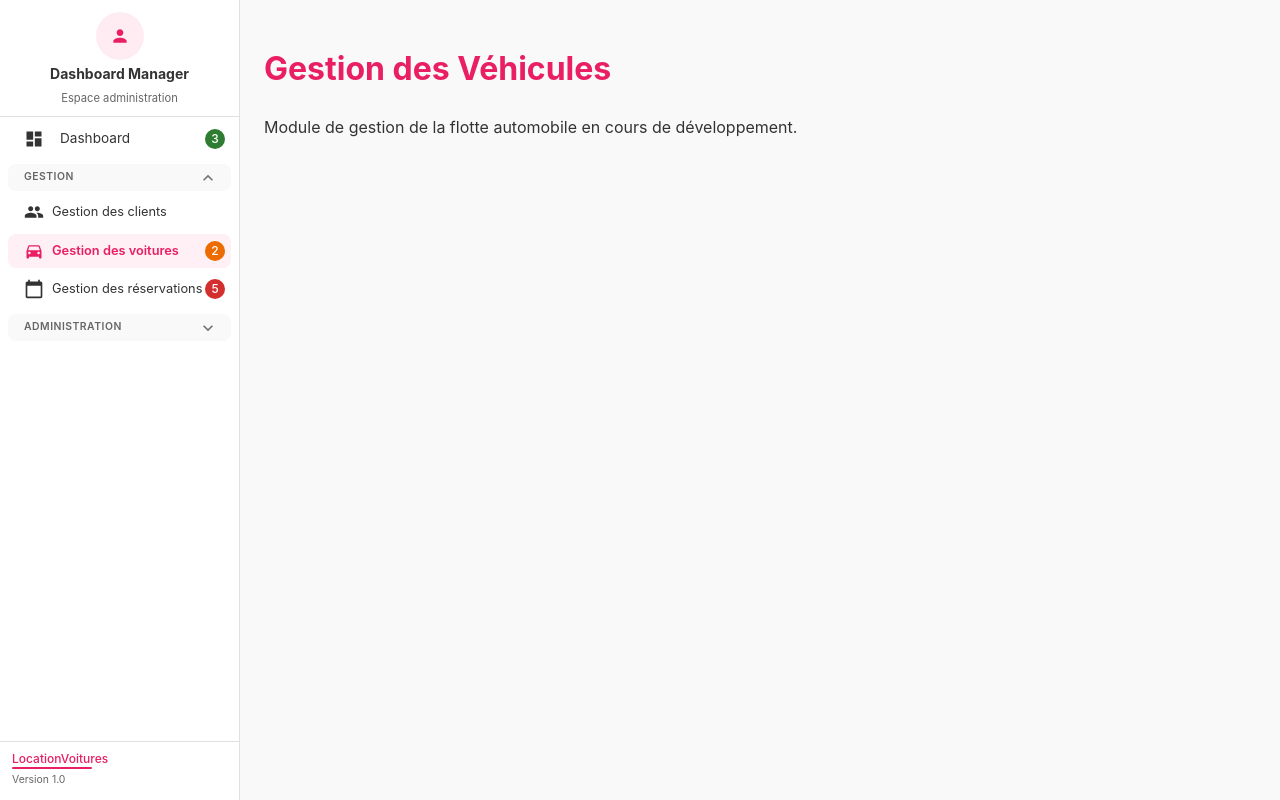
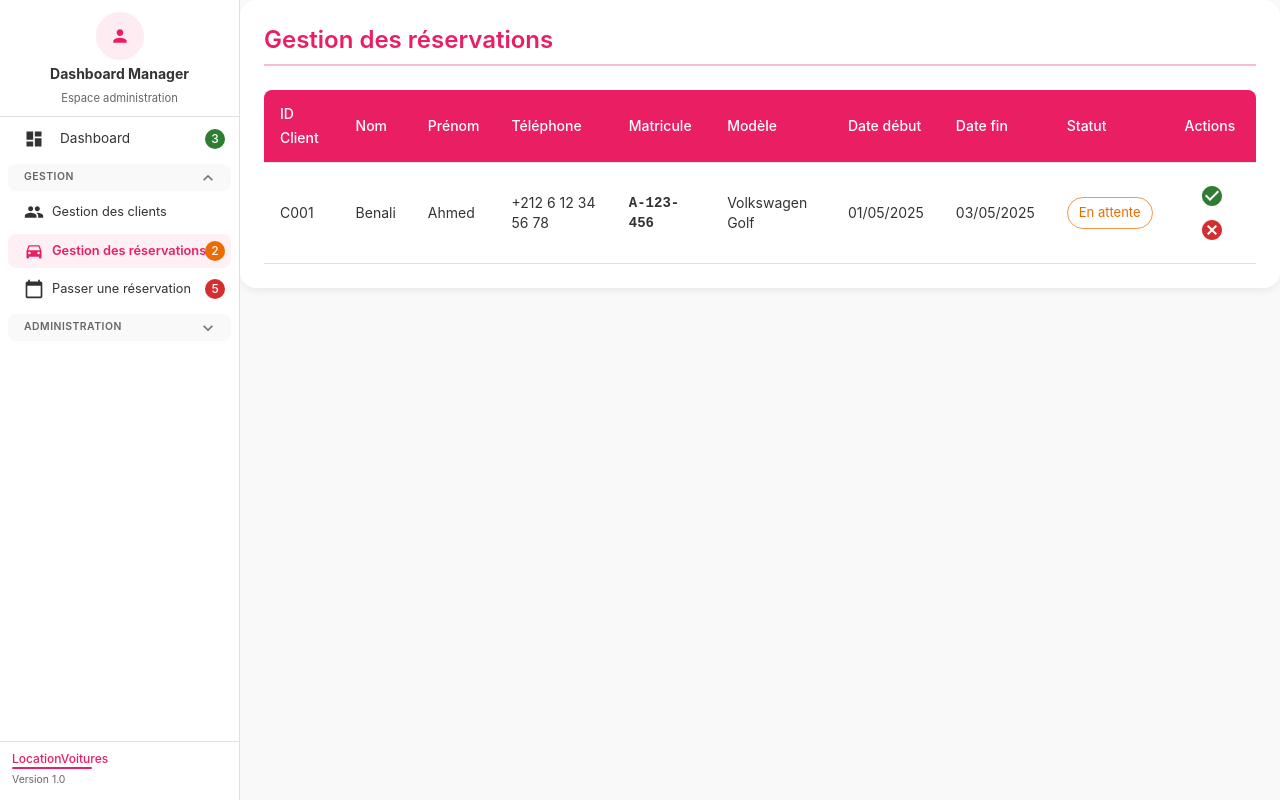
Before and after one commit to LocationVoituresEnsate/frontend, a React (Vite) app: page /manager/voitures in a window 1280 px wide. Built offline with nearby package versions, Linux system fonts and the light colour scheme.

Commit message:
Geston reservations

```diff
--- a/src/App.jsx
+++ b/src/App.jsx
@@ -16,6 +16,7 @@ import AdminLayout from './components/Admin/AdminLayout';
 import DashboardManager from './components/Dashboard/DashboardManager';
 import DashboardAdmin from './components/Admin/DashboardAdmin';
 import ClientManager from './components/Dashboard/ClientsManager';
+import ReservationRequests from './components/Dashboard/ReservationRequests';
 
 // Thème Material-UI personnalisé
 const theme = createTheme({
@@ -215,12 +216,7 @@ const App = () => {
           <Route
             path="voitures"
             element={
-              <Box sx={{ p: 3 }}>
-                <h1 style={{ color: '#e91e63' }}>Gestion des Véhicules</h1>
-                <p>Module de gestion de la flotte automobile en cours de développement.</p>
-              </Box>
-            }
-          />
+              <ReservationRequests/>} />
                   <Route path="reservations" element={<ReservationsManager/>} />
 
           <Route
--- /dev/null
+++ b/src/components/Dashboard/ReservationRequests.jsx
@@ -0,0 +1,238 @@
+import React, { useState } from 'react';
+import {
+  Paper,
+  Box,
+  Typography,
+  Table,
+  TableBody,
+  TableCell,
+  TableContainer,
+  TableHead,
+  TableRow,
+  IconButton,
+  Chip,
+  Dialog,
+  DialogTitle,
+  DialogContent,
+  DialogContentText,
+  DialogActions,
+  Button,
+  useTheme,
+  Tooltip
+} from '@mui/material';
+import {
+  CheckCircle as AcceptIcon,
+  Cancel as RejectIcon
+} from '@mui/icons-material';
+
+const ReservationRequests = () => {
+  const theme = useTheme();
+
+  const [reservations, setReservations] = useState([
+    {
+      id: 1,
+      clientId: 'C001',
+      nom: 'Benali',
+      prenom: 'Ahmed',
+      telephone: '+212 6 12 34 56 78',
+      matricule: 'A-123-456',
+      modele: 'Volkswagen Golf',
+      statut: 'en_attente',
+      startDate: '2025-05-01T10:00:00Z',
+      endDate: '2025-05-03T18:00:00Z'
+    },
+    // … autres réservations
+  ]);
+
+  const [openDialog, setOpenDialog] = useState(false);
+  const [selected, setSelected] = useState(null);
+  const [action, setAction] = useState('');
+
+  const handleAction = (res, type) => {
+    setSelected(res);
+    setAction(type);
+    setOpenDialog(true);
+  };
+
+  const confirm = () => {
+    setReservations(reservations.map(r =>
+      r.id === selected.id
+        ? { ...r, statut: action === 'accept' ? 'acceptee' : 'refusee' }
+        : r
+    ));
+    setOpenDialog(false);
+  };
+
+  const formatDate = iso =>
+    new Date(iso).toLocaleDateString('fr-FR', {
+      day: '2-digit', month: '2-digit', year: 'numeric'
+    });
+
+  const getChip = statut => {
+    if (statut === 'en_attente')
+      return <Chip label="En attente" color="warning" variant="outlined" />;
+    if (statut === 'acceptee')
+      return <Chip label="Acceptée" color="success" />;
+    return <Chip label="Refusée" color="error" />;
+  };
+
+  return (
+    <Paper
+      elevation={2}
+      sx={{
+        p: 3,
+        borderRadius: 2,
+        boxShadow: '0 4px 6px rgba(0,0,0,0.05)',
+        width: '100%',
+        overflowX: 'auto'
+      }}
+    >
+      {/* Titre */}
+      <Box mb={3}>
+        <Typography
+          variant="h5"
+          component="h2"
+          sx={{
+            color: theme.palette.primary.main,
+            fontWeight: 600,
+            borderBottom: `2px solid ${theme.palette.primary.light}`,
+            pb: 1
+          }}
+        >
+          Gestion des réservations
+        </Typography>
+      </Box>
+
+      <TableContainer>
+        <Table>
+          <TableHead>
+            <TableRow>
+              {[
+                'ID Client',
+                'Nom',
+                'Prénom',
+                'Téléphone',
+                'Matricule',
+                'Modèle',
+                'Date début',
+                'Date fin',
+                'Statut',
+                'Actions'
+              ].map((label, idx, arr) => (
+                <TableCell
+                  key={label}
+                  sx={{
+                    bgcolor: theme.palette.primary.main,
+                    color: 'white',
+                    fontWeight: 500,
+                    py: 1.5,
+                    ...(idx === 0 && { borderTopLeftRadius: 8 }),
+                    ...(idx === arr.length - 1 && { borderTopRightRadius: 8 })
+                  }}
+                >
+                  {label}
+                </TableCell>
+              ))}
+            </TableRow>
+          </TableHead>
+
+          <TableBody>
+            {reservations.map(res => (
+              <TableRow
+                key={res.id}
+                sx={{
+                  '&:nth-of-type(even)': { bgcolor: theme.palette.grey[50] },
+                  '&:hover': { bgcolor: `${theme.palette.primary.main}10` },
+                  transition: 'background-color 0.2s'
+                }}
+              >
+                <TableCell>{res.clientId}</TableCell>
+                <TableCell>{res.nom}</TableCell>
+                <TableCell>{res.prenom}</TableCell>
+                <TableCell>{res.telephone}</TableCell>
+                <TableCell sx={{ fontFamily: 'monospace', fontWeight: 'bold' }}>
+                  {res.matricule}
+                </TableCell>
+                <TableCell>{res.modele}</TableCell>
+                <TableCell>{formatDate(res.startDate)}</TableCell>
+                <TableCell>{formatDate(res.endDate)}</TableCell>
+                <TableCell>{getChip(res.statut)}</TableCell>
+                <TableCell align="center">
+                  {res.statut === 'en_attente' ? (
+                    <>
+                      <Tooltip title="Accepter">
+                        <IconButton
+                          size="small"
+                          color="success"
+                          onClick={() => handleAction(res, 'accept')}
+                          sx={{
+                            '&:hover': {
+                              transform: 'scale(1.1)',
+                              bgcolor: 'rgba(56,142,60,0.1)'
+                            },
+                            transition: 'all 0.2s'
+                          }}
+                        >
+                          <AcceptIcon />
+                        </IconButton>
+                      </Tooltip>
+                      <Tooltip title="Refuser">
+                        <IconButton
+                          size="small"
+                          color="error"
+                          onClick={() => handleAction(res, 'reject')}
+                          sx={{
+                            '&:hover': {
+                              transform: 'scale(1.1)',
+                              bgcolor: 'rgba(211,47,47,0.1)'
+                            },
+                            transition: 'all 0.2s'
+                          }}
+                        >
+                          <RejectIcon />
+                        </IconButton>
+                      </Tooltip>
+                    </>
+                  ) : (
+                    <Typography variant="body2" color="text.secondary">
+                      Traitée
+                    </Typography>
+                  )}
+                </TableCell>
+              </TableRow>
+            ))}
+          </TableBody>
+        </Table>
+      </TableContainer>
+
+      {/* Confirmation */}
+      <Dialog
+        open={openDialog}
+        onClose={() => setOpenDialog(false)}
+      >
+        <DialogTitle>
+          {action === 'accept' ? 'Accepter la réservation' : 'Refuser la réservation'}
+        </DialogTitle>
+        <DialogContent>
+          <DialogContentText>
+            Êtes-vous sûr de vouloir{' '}
+            {action === 'accept' ? 'accepter' : 'refuser'} la réservation de{' '}
+            {selected?.prenom} {selected?.nom} pour le véhicule {selected?.modele} ?
+          </DialogContentText>
+        </DialogContent>
+        <DialogActions>
+          <Button onClick={() => setOpenDialog(false)}>Annuler</Button>
+          <Button
+            onClick={confirm}
+            variant="contained"
+            color={action === 'accept' ? 'success' : 'error'}
+          >
+            Confirmer
+          </Button>
+        </DialogActions>
+      </Dialog>
+    </Paper>
+  );
+};
+
+export default ReservationRequests;
--- a/src/components/Dashboard/SidebarManager.jsx
+++ b/src/components/Dashboard/SidebarManager.jsx
@@ -186,7 +186,7 @@ const SidebarManager = () => {
                 <CarIcon fontSize="small" />
               </ListItemIcon>
               <ListItemText
-                primary="Gestion des voitures"
+                primary="Gestion des réservations"
                 primaryTypographyProps={{
                   fontSize: '0.8rem',
                   fontWeight: location.pathname === '/manager/voitures' ? 600 : 400
@@ -214,7 +214,7 @@ const SidebarManager = () => {
                 <CalendarIcon fontSize="small" />
               </ListItemIcon>
               <ListItemText
-                primary="Gestion des réservations"
+                primary="Passer une réservation"
                 primaryTypographyProps={{
                   fontSize: '0.8rem',
                   fontWeight: location.pathname === '/manager/reservations' ? 600 : 400
```
